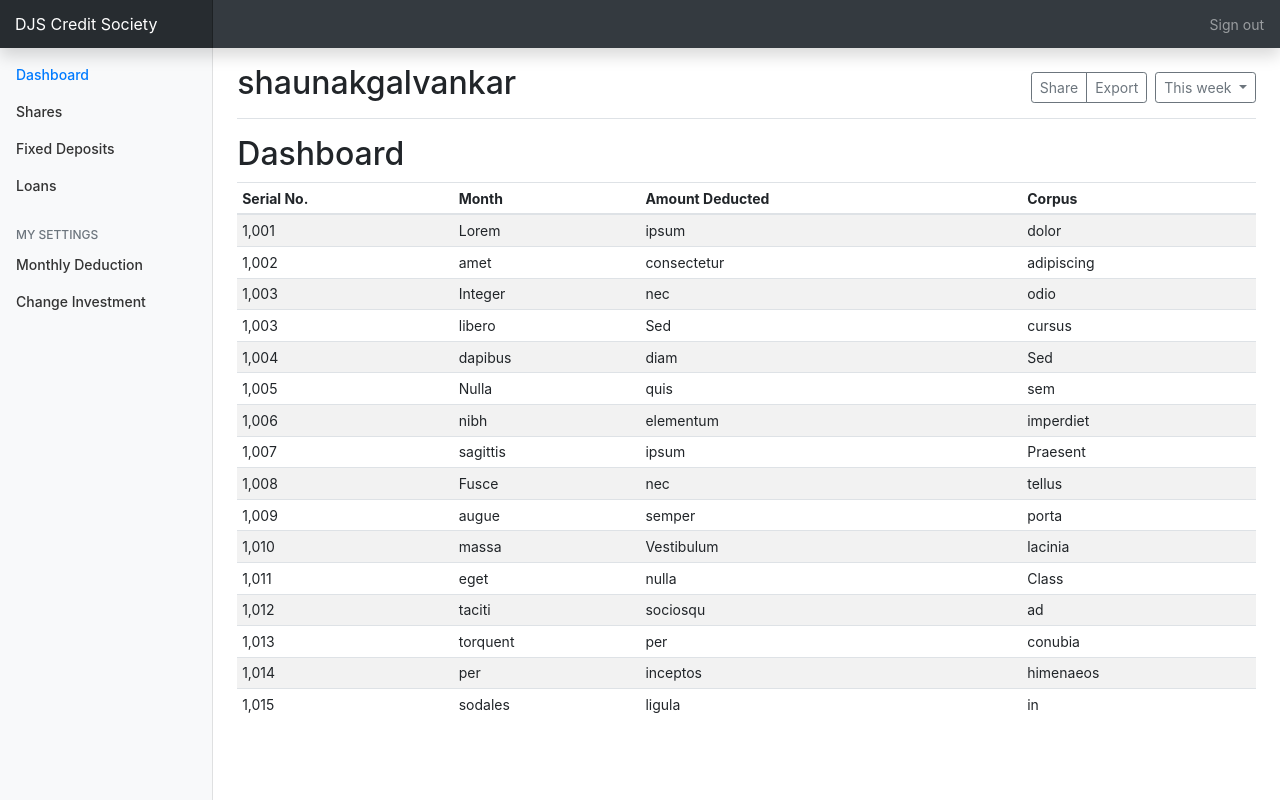
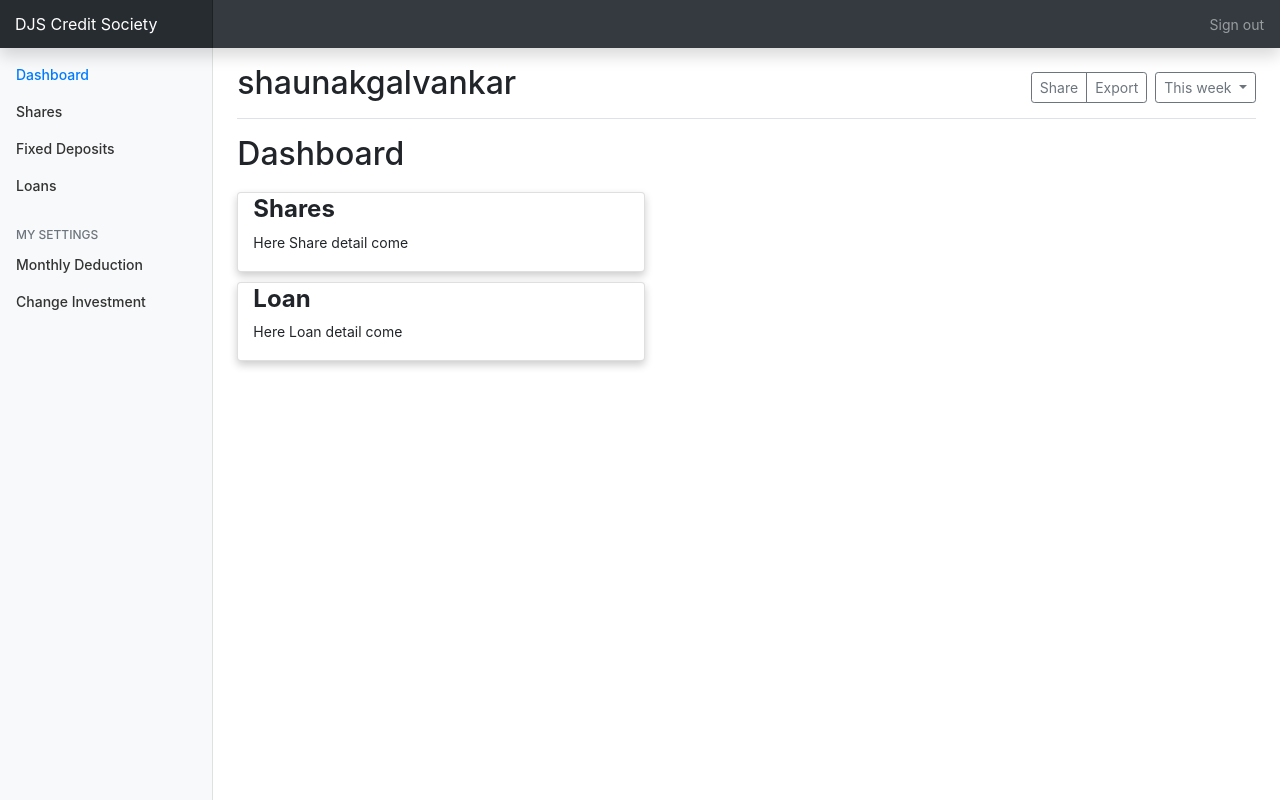
Before and after one commit to shaunakgalvankar/creditsocietydjango, a Django app: page /status/details in a window 1280 px wide. Run offline with Django 3.2, Linux system fonts and the light colour scheme; a user stored in the database is signed in; some libraries are stand-ins or nearby versions.

Commit message:
Dashboard interface has changed

```diff
--- a/website/status/templates/details.html
+++ b/website/status/templates/details.html
@@ -1,6 +1,7 @@
 {% load static%}
 <!doctype html>
 <html lang="en">
+
 <head>
   <meta charset="utf-8">
   <meta name="viewport" content="width=device-width, initial-scale=1, shrink-to-fit=no">
@@ -8,10 +9,35 @@
   <meta name="author" content="">
   <link rel="icon" href="../../../../favicon.ico">
 
+  <style>
+.card {
+  box-shadow: 0 4px 8px 0 rgba(0,0,0,0.2);
+  transition: 0.3s;
+  width: 40%;
+  border-radius: 5px;
+}
+
+.pad{
+  padding-top : 10px;
+}
+.card:hover {
+  box-shadow: 0 8px 16px 0 rgba(0,0,0,0.2);
+}
+
+img {
+  border-radius: 5px 5px 0 0;
+}
+
+.container {
+  padding: 2px 16px;
+}
+</style>
+
   <title>Dashboard</title>
 
   <!-- Bootstrap core CSS -->
   <link href="../../dist/css/bootstrap.min.css" rel="stylesheet">
+
   <link rel="stylesheet" href="https://stackpath.bootstrapcdn.com/bootstrap/4.1.3/css/bootstrap.min.css" integrity="sha384-MCw98/SFnGE8fJT3GXwEOngsV7Zt27NXFoaoApmYm81iuXoPkFOJwJ8ERdknLPMO" crossorigin="anonymous">
   <!-- Custom styles for this template -->
   <link href="{% static 'status/dashboard.css'%}" rel="stylesheet">
@@ -99,132 +125,21 @@
           </div>
         </div>
         <h2>Dashboard</h2>
-          <div class="table-responsive">
-            <table class="table table-striped table-sm">
-              <thead>
-                <tr>
-                  <th>Serial No.</th>
-                  <th>Month</th>
-                  <th>Amount Deducted</th>
-                  <th>Corpus</th>
-
-                </tr>
-              </thead>
-              <tbody>
-                <tr>
-                  <td>1,001</td>
-                  <td>Lorem</td>
-                  <td>ipsum</td>
-                  <td>dolor</td>
-
-                </tr>
-                <tr>
-                  <td>1,002</td>
-                  <td>amet</td>
-                  <td>consectetur</td>
-                  <td>adipiscing</td>
-
-                </tr>
-                <tr>
-                  <td>1,003</td>
-                  <td>Integer</td>
-                  <td>nec</td>
-                  <td>odio</td>
-
-                </tr>
-                <tr>
-                  <td>1,003</td>
-                  <td>libero</td>
-                  <td>Sed</td>
-                  <td>cursus</td>
-
-                </tr>
-                <tr>
-                  <td>1,004</td>
-                  <td>dapibus</td>
-                  <td>diam</td>
-                  <td>Sed</td>
-
-                </tr>
-                <tr>
-                  <td>1,005</td>
-                  <td>Nulla</td>
-                  <td>quis</td>
-                  <td>sem</td>
-
-                </tr>
-                <tr>
-                  <td>1,006</td>
-                  <td>nibh</td>
-                  <td>elementum</td>
-                  <td>imperdiet</td>
-
-                </tr>
-                <tr>
-                  <td>1,007</td>
-                  <td>sagittis</td>
-                  <td>ipsum</td>
-                  <td>Praesent</td>
-
-                </tr>
-                <tr>
-                  <td>1,008</td>
-                  <td>Fusce</td>
-                  <td>nec</td>
-                  <td>tellus</td>
-
-                </tr>
-                <tr>
-                  <td>1,009</td>
-                  <td>augue</td>
-                  <td>semper</td>
-                  <td>porta</td>
-
-                </tr>
-                <tr>
-                  <td>1,010</td>
-                  <td>massa</td>
-                  <td>Vestibulum</td>
-                  <td>lacinia</td>
-
-                </tr>
-                <tr>
-                  <td>1,011</td>
-                  <td>eget</td>
-                  <td>nulla</td>
-                  <td>Class</td>
-
-                </tr>
-                <tr>
-                  <td>1,012</td>
-                  <td>taciti</td>
-                  <td>sociosqu</td>
-                  <td>ad</td>
-
-                </tr>
-                <tr>
-                  <td>1,013</td>
-                  <td>torquent</td>
-                  <td>per</td>
-                  <td>conubia</td>
-
-                </tr>
-                <tr>
-                  <td>1,014</td>
-                  <td>per</td>
-                  <td>inceptos</td>
-                  <td>himenaeos</td>
-
-                </tr>
-                <tr>
-                  <td>1,015</td>
-                  <td>sodales</td>
-                  <td>ligula</td>
-                  <td>in</td>
-
-                </tr>
-              </tbody>
-            </table>
+        <div class="pad">
+        <div class="card">
+          <div class="container">
+            <h4><b>Shares</b></h4>
+            <p>Here Share detail come</p>
+          </div>
+        </div>
+      </div>
+      <div class="pad">
+        <div class="card" >
+          <div class="container">
+            <h4><b>Loan</b></h4>
+            <p>Here Loan detail come</p>
+          </div>
+        </div>
         </div>
       </main>
     </div>
@@ -234,7 +149,9 @@
         ================================================== -->
   <!-- Placed at the end of the document so the pages load faster -->
   <script src="https://code.jquery.com/jquery-3.3.1.slim.min.js" integrity="sha384-q8i/X+965DzO0rT7abK41JStQIAqVgRVzpbzo5smXKp4YfRvH+8abtTE1Pi6jizo" crossorigin="anonymous"></script>
-        <script>window.jQuery || document.write('<script src="../../assets/js/vendor/jquery-slim.min.js"><\/script>')</script>
+  <script>
+    window.jQuery || document.write('<script src="../../assets/js/vendor/jquery-slim.min.js"><\/script>')
+  </script>
   <script src="../../assets/js/vendor/popper.min.js"></script>
   <script src="../../dist/js/bootstrap.min.js"></script>
 </body>
```
Also changed, not shown: website/db.sqlite3. Lines whose indentation alone changed are shown as unchanged.
